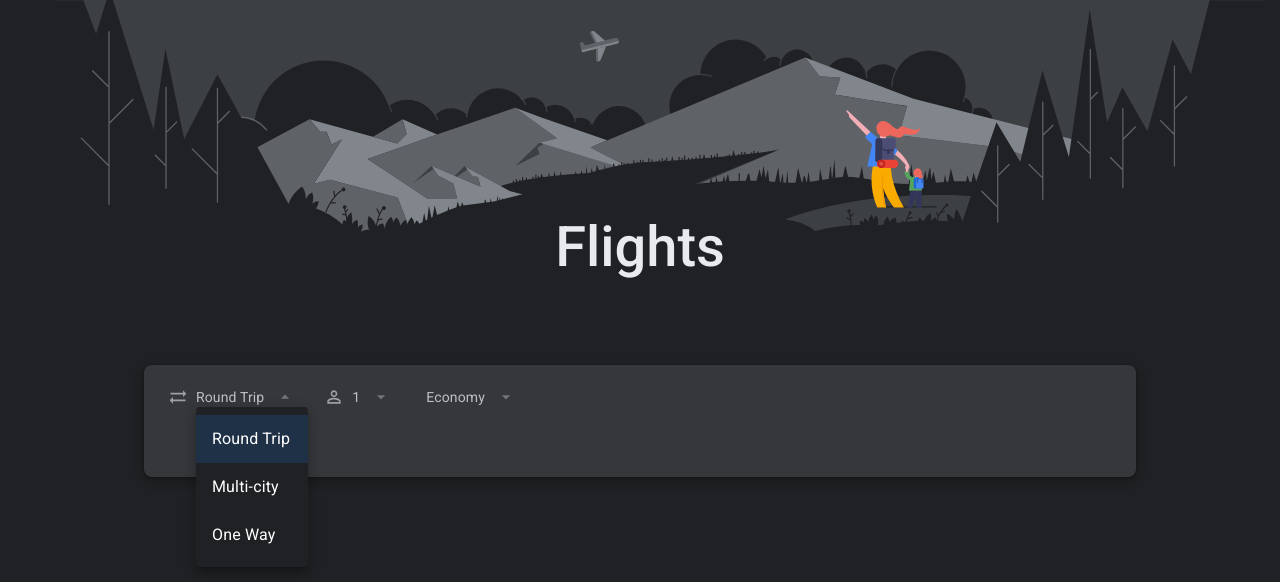
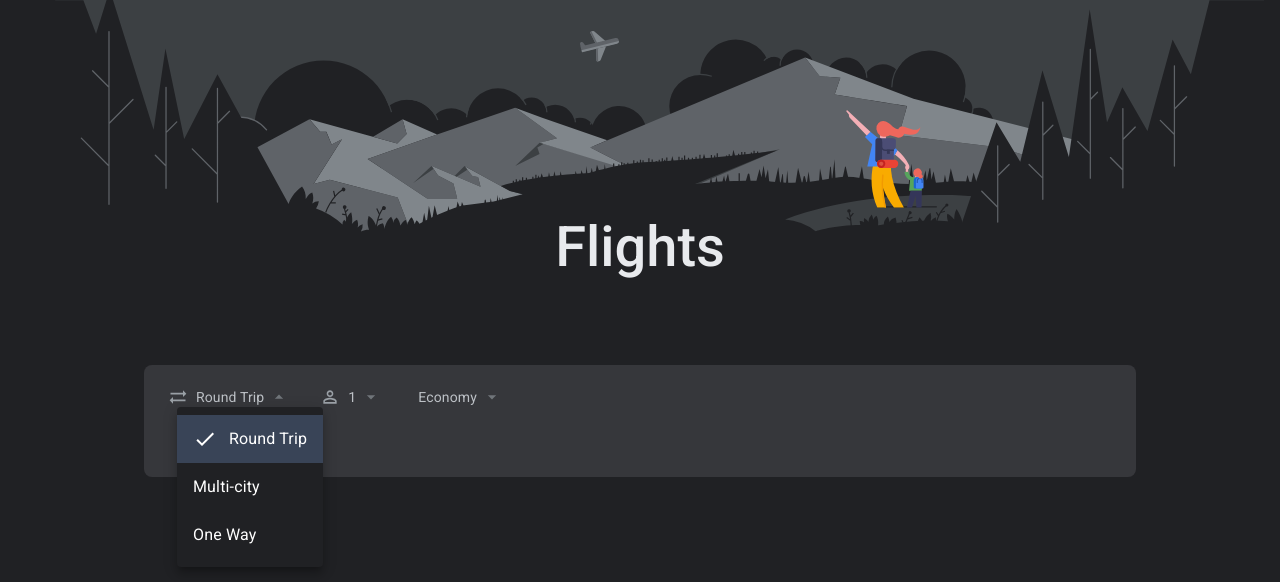
Before and after one commit to Varantt/google-flights-clone, a React (Vite) app: page / in a window 1280 px wide. Both pictures are taken after a click on the element "Round Trip". Shown: the top 582 px of the page. Built offline with nearby package versions, Linux system fonts and the light colour scheme; a web font is replaced by a local one.

Commit message:
(improvement) -- added onChange functionality and UI fixes for the flight search header

```diff
--- a/src/components/FlightSearch/FlightSearch.scss
+++ b/src/components/FlightSearch/FlightSearch.scss
@@ -24,6 +24,7 @@
           .field {
             display: flex;
             align-items: center;
+            cursor: pointer;
             margin-right: 4px;
             min-width: 56px;
             height: 48px;
--- a/src/components/FlightSearch/FlightSearch.tsx
+++ b/src/components/FlightSearch/FlightSearch.tsx
@@ -7,12 +7,14 @@ import SwapHorizIcon from "@mui/icons-material/SwapHoriz";
 import ArrowRightAltIcon from "@mui/icons-material/ArrowRightAlt";
 import MenuItem from "@mui/material/MenuItem";
 import Select, { SelectChangeEvent } from "@mui/material/Select";
+import CheckIcon from "@mui/icons-material/Check";
 import { useAppContext } from "@/context/AppContext";
 import {
   ticketTypes,
-  passengersCount,
-  seatingClass,
+  passengersCount as passengerOptions,
+  seatingClass as seatingClasses,
 } from "@/config/flightSearchData";
+import { SeatingClassField } from "@/types/types";
 
 const BorderlessSelect = styled(Select<string>)({
   "& .MuiSelect-root": {
@@ -21,7 +23,7 @@ const BorderlessSelect = styled(Select<string>)({
   },
   "& .MuiSelect-select": {
     padding: "0",
-    paddingRight: "44px !important",
+    paddingRight: "40px !important",
     fontSize: "14px",
     display: "flex",
     alignItems: "center",
@@ -35,9 +37,7 @@ const BorderlessSelect = styled(Select<string>)({
   "& .MuiOutlinedInput-notchedOutline": { border: "none" },
   "&:hover .MuiOutlinedInput-notchedOutline": { border: "none" },
   "&.Mui-focused .MuiOutlinedInput-notchedOutline": { border: "none" },
-  "& .MuiSelect-icon": {
-    right: "5px",
-  },
+
 });
 
 const menuProps = {
@@ -51,7 +51,8 @@ const menuProps = {
           backgroundColor: "rgba(255, 255, 255, 0.08)",
         },
         "&.Mui-selected": {
-          backgroundColor: "rgba(255, 255, 255, 0.16)",
+          backgroundColor: "#394457 !important",
+          gap: "12px",
           "&:hover": {
             backgroundColor: "rgba(255, 255, 255, 0.24)",
           },
@@ -61,7 +62,6 @@ const menuProps = {
   },
 };
 
-// Helper function to get the correct icon component
 const getIconComponent = (iconName: string) => {
   switch (iconName) {
     case "SyncAltIcon":
@@ -76,7 +76,9 @@ const getIconComponent = (iconName: string) => {
 };
 
 export const FlightSearch: React.FC = () => {
-  const { initialSearchState, handleTicketTypeChange } = useAppContext();
+  const { searchState, handleChange } = useAppContext();
+  const { ticketType, passengersCount, seatingClass } = searchState;
+
 
   return (
     <div className="flight-search-wrapper flight-search-max-width">
@@ -88,20 +90,25 @@ export const FlightSearch: React.FC = () => {
               <div className="field">
                 {getIconComponent(
                   ticketTypes.find(
-                    (type) =>
-                      type.id ===
-                      (initialSearchState.ticketType || "round-trip")
+                    (type) => type.id === (ticketType || "round-trip")
                   )?.icon || "SyncAltIcon"
                 )}
                 <BorderlessSelect
-                  value={initialSearchState.ticketType || "round-trip"}
+                  value={ticketType || "round-trip"}
                   onChange={(event: SelectChangeEvent<string>) =>
-                    handleTicketTypeChange(event)
+                    handleChange(event, "setTicketType")
                   }
                   MenuProps={menuProps}
+                  renderValue={(value) => {
+                    const selectedType = ticketTypes.find(
+                      (type) => type.id === value
+                    );
+                    return selectedType?.label || "Round Trip";
+                  }}
                 >
                   {ticketTypes.map((type) => (
                     <MenuItem key={type.id} value={type.id}>
+                      {type.id === ticketType && <CheckIcon />}
                       {type.label}
                     </MenuItem>
                   ))}
@@ -113,11 +120,16 @@ export const FlightSearch: React.FC = () => {
                 <PersonOutlineIcon />
                 <BorderlessSelect
                   MenuProps={menuProps}
-                  value={initialSearchState.passengersCount || "1"}
+                  value={passengersCount || "1"}
                   displayEmpty
+                  renderValue={(value) => value}
+                  onChange={(event: SelectChangeEvent<string>) =>
+                    handleChange(event, "setNumberOfPassengers")
+                  }
                 >
-                  {passengersCount.map((count) => (
+                  {passengerOptions.map((count: string) => (
                     <MenuItem key={count} value={count}>
+                      {count === passengersCount && <CheckIcon />}
                       {count}
                     </MenuItem>
                   ))}
@@ -125,14 +137,24 @@ export const FlightSearch: React.FC = () => {
               </div>
 
               {/* Seating Class */}
-              <div className="field" style = {{paddingLeft: "14px"}}>
+              <div className="field" style={{ paddingLeft: "14px" }}>
                 <BorderlessSelect
                   MenuProps={menuProps}
-                  value={initialSearchState.seatingClass || "economy"}
+                  value={seatingClass || "economy"}
                   displayEmpty
+                  onChange={(event: SelectChangeEvent<string>) =>
+                    handleChange(event, "setSeatingClass")
+                  }
+                  renderValue={(value) => {
+                    const selectedClass = seatingClasses.find(
+                      (seat) => seat.id === value
+                    );
+                    return selectedClass?.label || "Economy";
+                  }}
                 >
-                  {seatingClass.map((seat) => (
+                  {seatingClasses.map((seat: SeatingClassField) => (
                     <MenuItem key={seat.id} value={seat.id}>
+                      {seat.id === seatingClass && <CheckIcon />}
                       {seat.label}
                     </MenuItem>
                   ))}
--- a/src/context/AppContext.ts
+++ b/src/context/AppContext.ts
@@ -3,6 +3,7 @@ import {
   AppProviderProps,
   ContextProps,
   SearchActionType,
+  SearchActionTypes,
   SearchState,
 } from "@app/types/types";
 import { SelectChangeEvent } from "@mui/material/Select";
@@ -13,14 +14,15 @@ export const AppProvider: React.FC<AppProviderProps> = ({ children }) => {
   const title = "Flights";
   // Flight Search Fields Iniitial State
   const initialSearchState: SearchState = {
-    ticketType: "",
+    ticketType: "round-trip",
     passengersCount: "1",
-    seatingClass: "",
+    seatingClass: "economy",
   };
 
   function searchReducer(searchState: SearchState, action: SearchActionType) {
     switch (action.type) {
       case "setTicketType":
+        console.log("HELLO", action.payload);
         return { ...searchState, ticketType: action.payload };
       case "setNumberOfPassengers":
         return { ...searchState, passengersCount: action.payload };
@@ -32,15 +34,14 @@ export const AppProvider: React.FC<AppProviderProps> = ({ children }) => {
   }
   const [searchState, dispatch] = useReducer(searchReducer, initialSearchState);
 
-  const handleTicketTypeChange = (event: SelectChangeEvent<string>) => {
-    dispatch({ type: "setTicketType", payload: event.target.value });
-    // dispatch({ type: "passengersCount", payload: event.target.value });
-    // dispatch({ type: "seatingClass", payload: event.target.value });
+  const handleChange = (event: SelectChangeEvent, type: SearchActionTypes) => {
+    dispatch({ type, payload: event.target.value });
   };
+
   const contextValue: ContextProps = {
     title,
-    initialSearchState,
-    handleTicketTypeChange,
+    searchState,
+    handleChange,
   };
 
   return React.createElement(
--- a/src/variables.scss
+++ b/src/variables.scss
@@ -27,6 +27,7 @@
   --border-color-grey: #5f6368;
   --icon-color-grey: var(--body-text);
   --bg-primary: #36373b;
+  --bg-selected: #394457
 
   //shadow
   --shadow-md: 0 1px 3px 0 rgba(0, 0, 0, 0.3), 0 4px 8px 3px rgba(0, 0, 0, 0.15);
```
Also changed, not shown: src/types/types.ts (+9 -3 lines).
